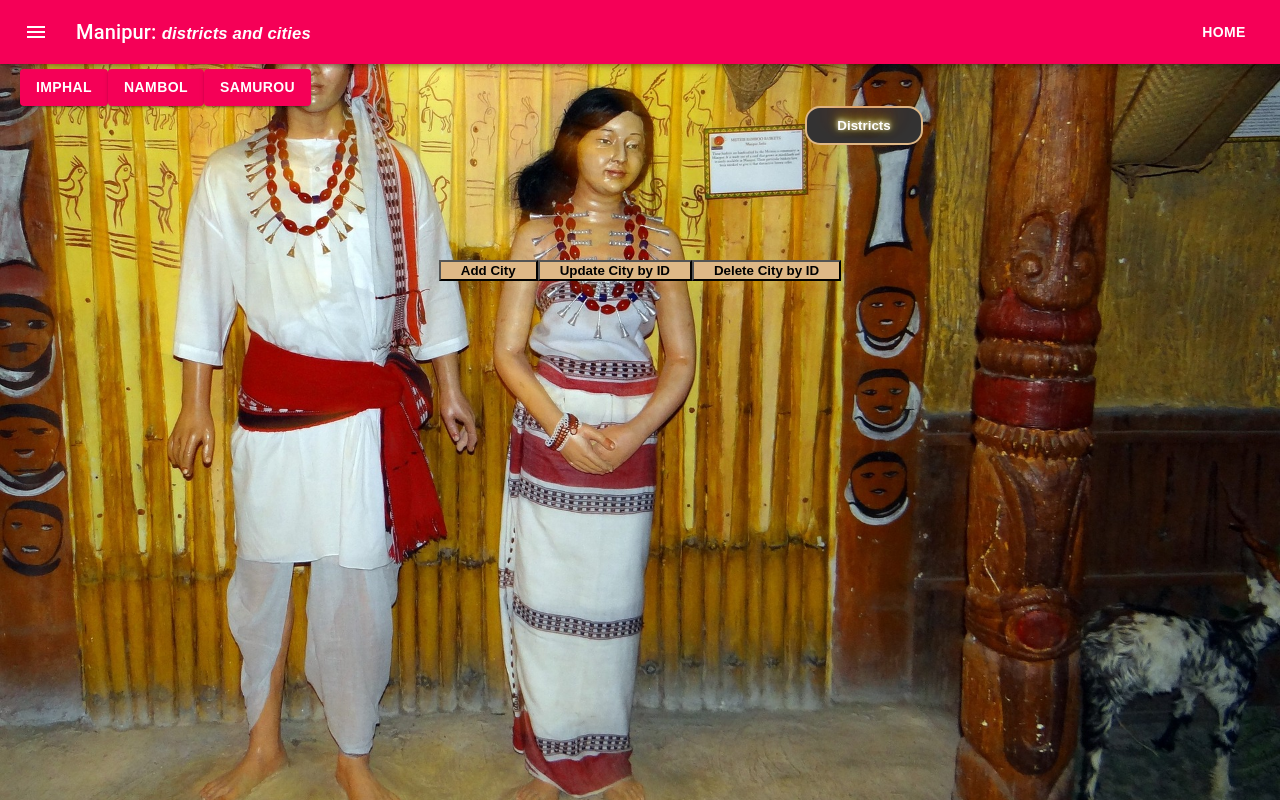
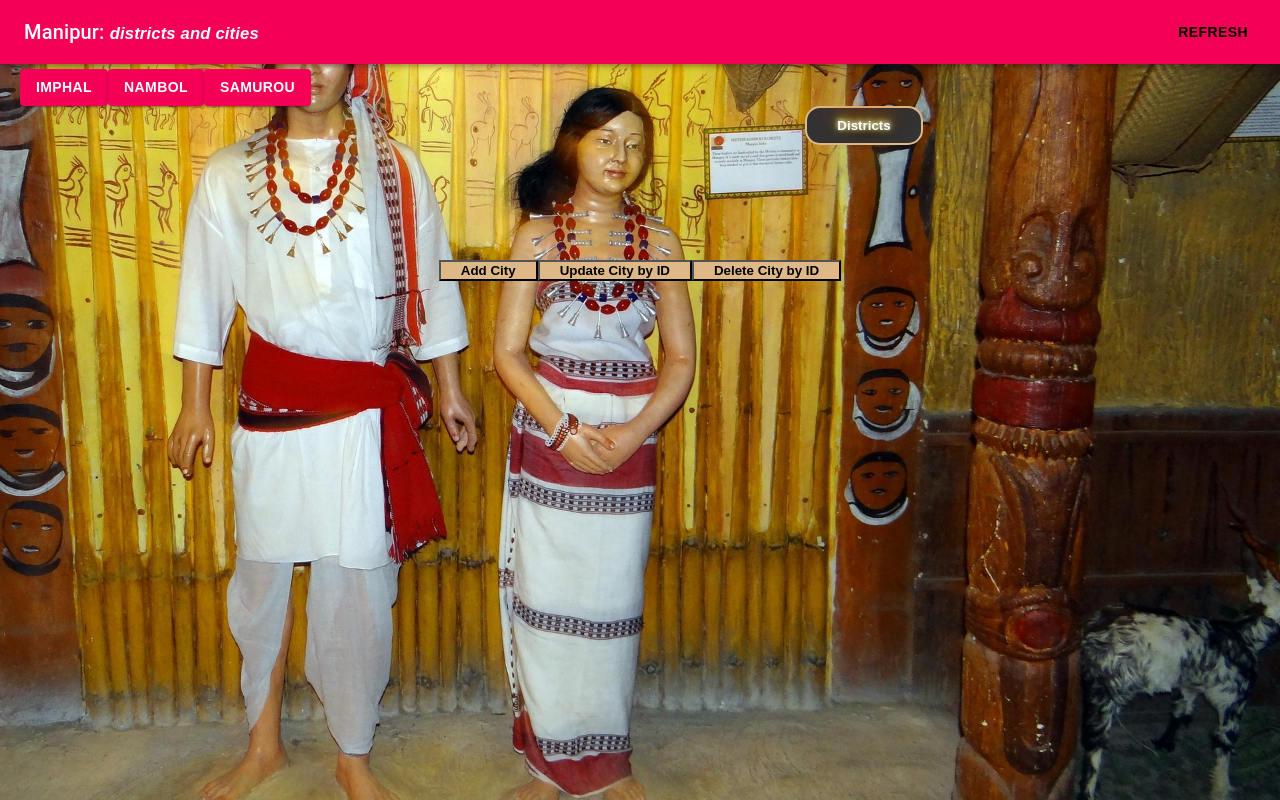
Before and after one commit to AnthonyMaddox/indian-cities-MERN, a React (Create React App) app: page / in a window 1280 px wide. Built offline with nearby package versions, Linux system fonts and the light colour scheme; no server answers.

Commit message:
got CRD working just need U

```diff
--- a/src/App.css
+++ b/src/App.css
@@ -37,7 +37,7 @@
 }
 .home {
   text-decoration: none;
-  color: white;
+  color: black;
 }
 .majorCities {
   display: flex;
--- a/src/DeleteForm.js
+++ b/src/DeleteForm.js
@@ -17,7 +17,7 @@ class DeleteForm extends Component {
     console.log(idToDelete);
 
     let res = `https://indian-cities-api.herokuapp.com/cities/${idToDelete}`;
-
+    document.getElementById("idInput").value = "";
     fetch(res, {
       method: "DELETE",
     })
--- a/src/Header.js
+++ b/src/Header.js
@@ -45,21 +45,13 @@ function Header(props) {
     <div>
       <AppBar color="secondary" position="static">
         <Toolbar>
-          <IconButton
-            edge="start"
-            className={classes.menuButton}
-            color="inherit"
-            aria-label="menu"
-            //onclick="openNav()"
-          >
-            <MenuIcon />
-          </IconButton>
+
           <Typography variant="h6" className={classes.title}>Manipur: <small><em>districts and cities</em></small>
             {props.stateName}
           </Typography>
           <Button color="inherit">
             <a className="home" href="">
-            Home
+            Refresh
             </a>
           </Button>
         </Toolbar>
@@ -69,3 +61,13 @@ function Header(props) {
 }
 
 export default Header;
+
+// <IconButton
+//             edge="start"
+//             className={classes.menuButton}
+//             color="inherit"
+//             aria-label="menu"
+//             //onclick="openNav()"
+//           >
+//             <MenuIcon />
+//           </IconButton>
```
